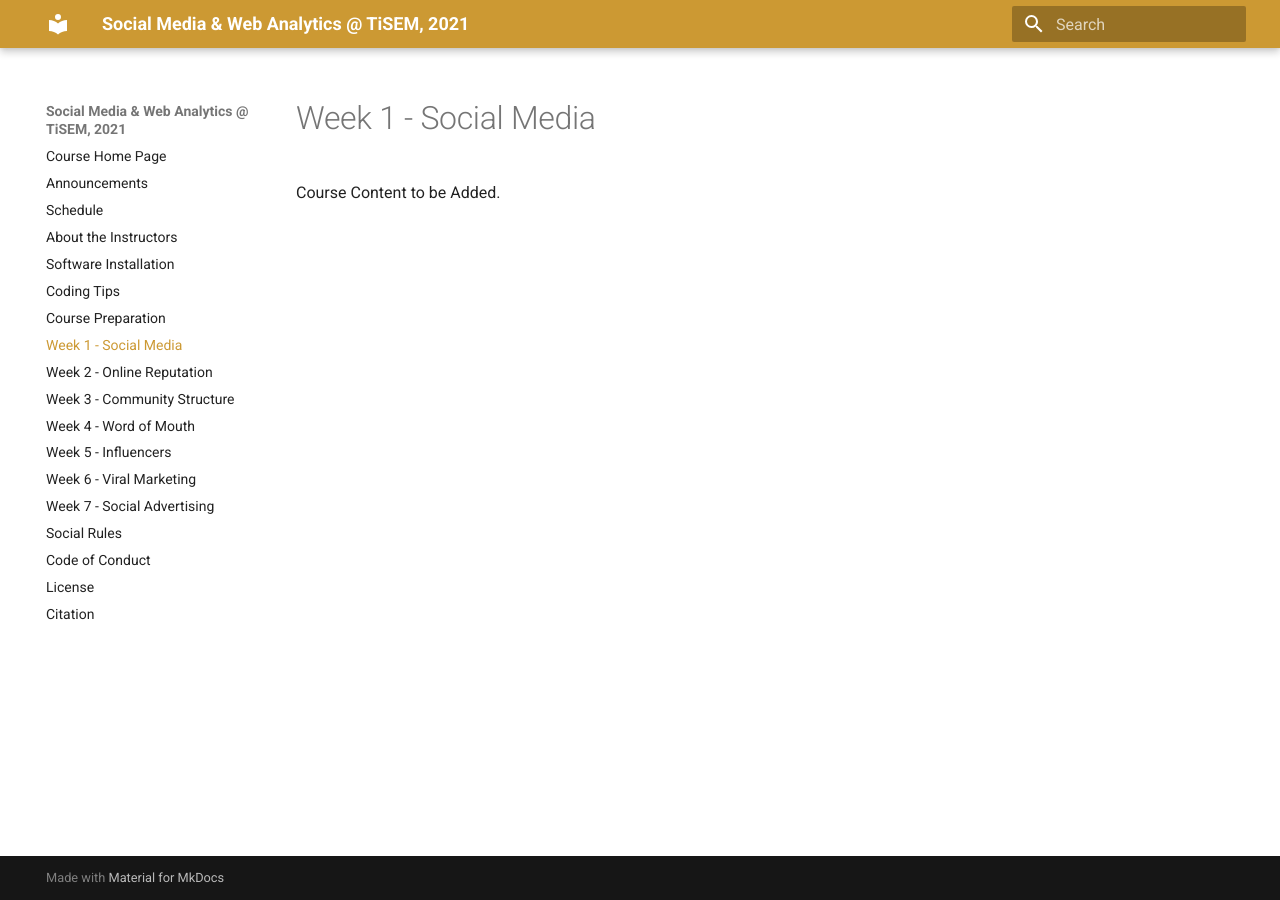
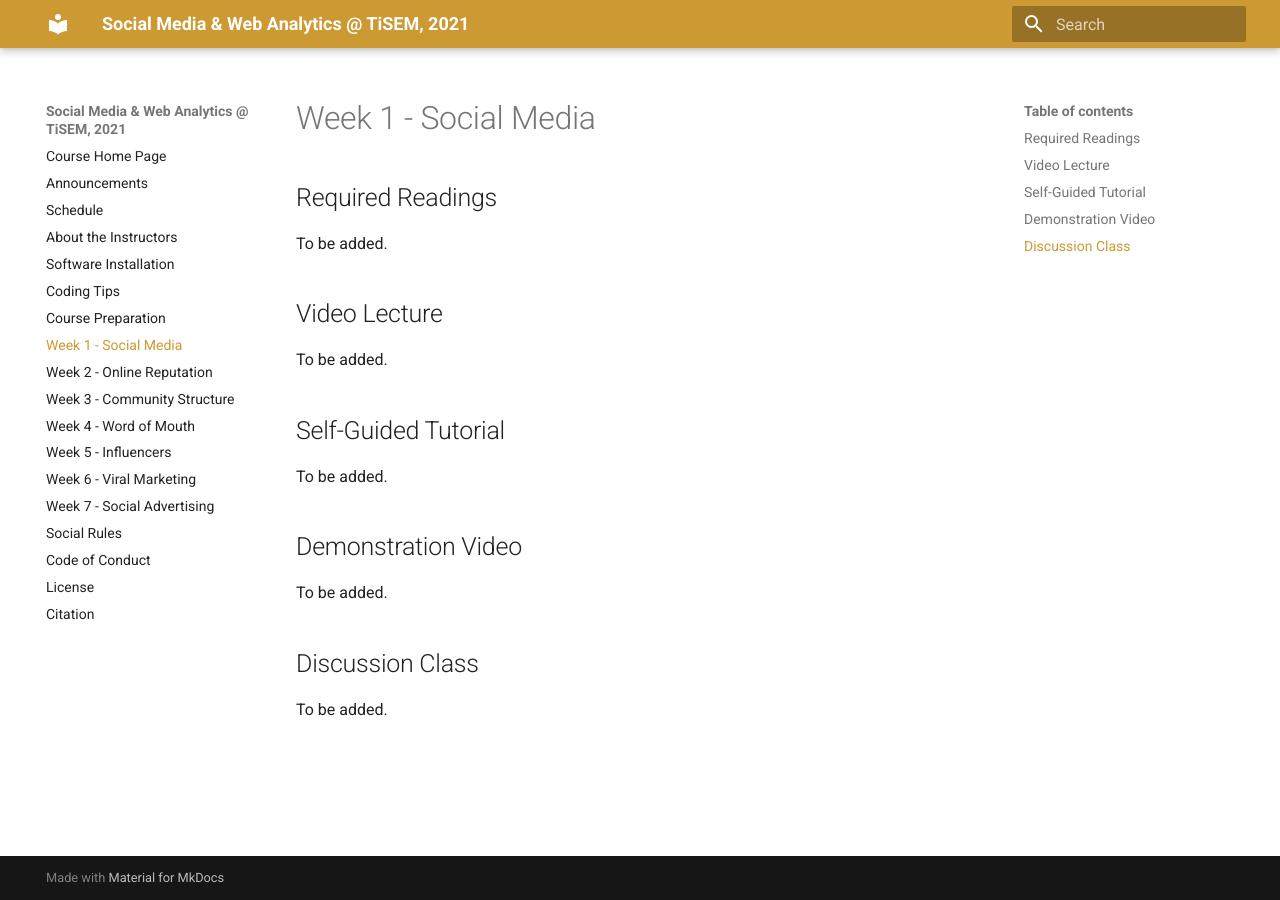
Before and after one commit to tisem-digital-marketing/2021-smwa, an MkDocs documentation site: the page built from docs/week_01.md, in a window 1280 px wide. Built offline with MkDocs 1.6.1 and Material for MkDocs 9.7.7, drawn with Linux system fonts in a browser that asks for light colours; old or Windows-style settings are respelled for this version of MkDocs.

Commit message:
structure for week one's content to be added

```diff
--- a/docs/week_01.md
+++ b/docs/week_01.md
@@ -1 +1,19 @@
-Course Content to be Added.
+## Required Readings
+
+To be added.
+
+## Video Lecture
+
+To be added.
+
+## Self-Guided Tutorial
+
+To be added.
+
+## Demonstration Video
+
+To be added.
+
+## Discussion Class
+
+To be added.
```
